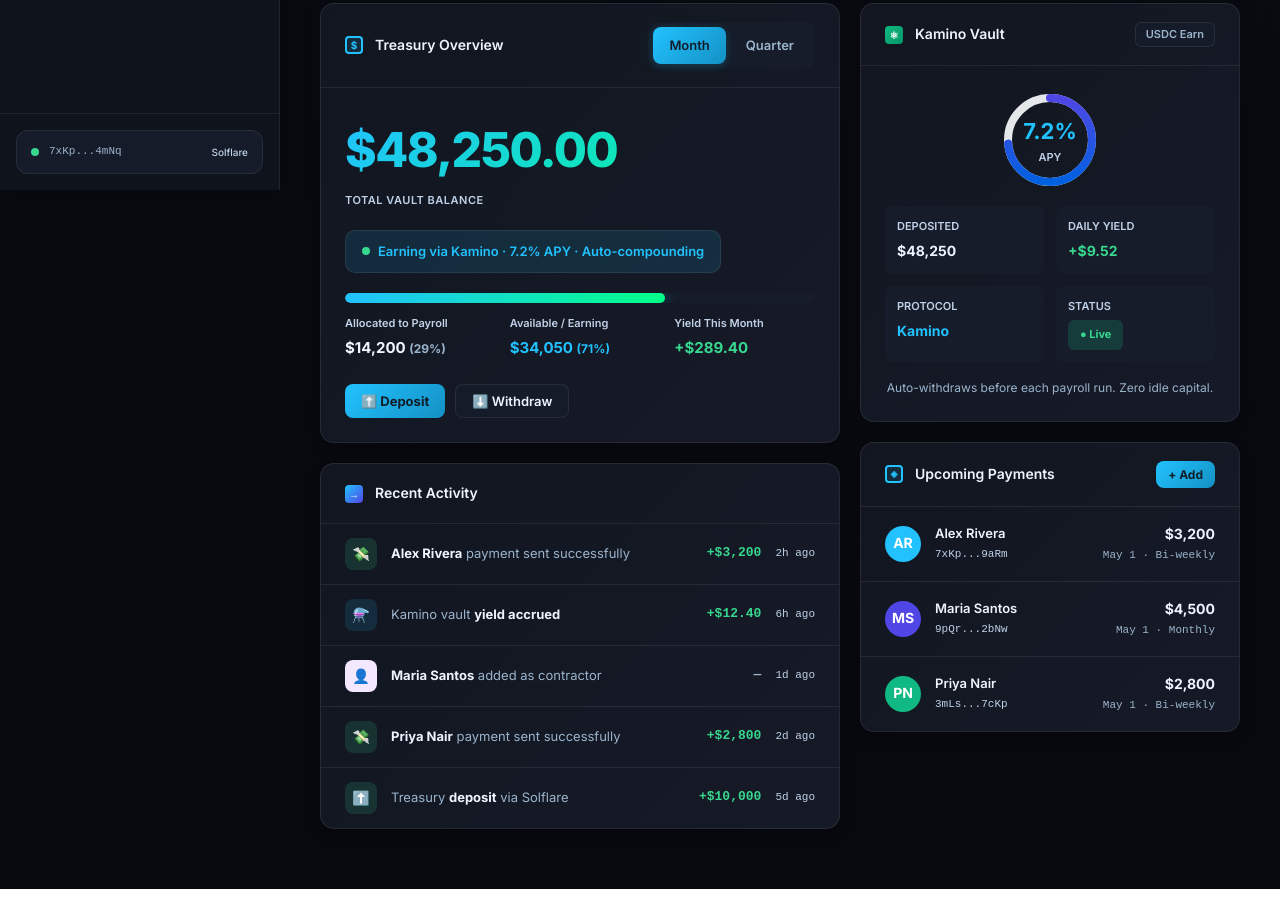
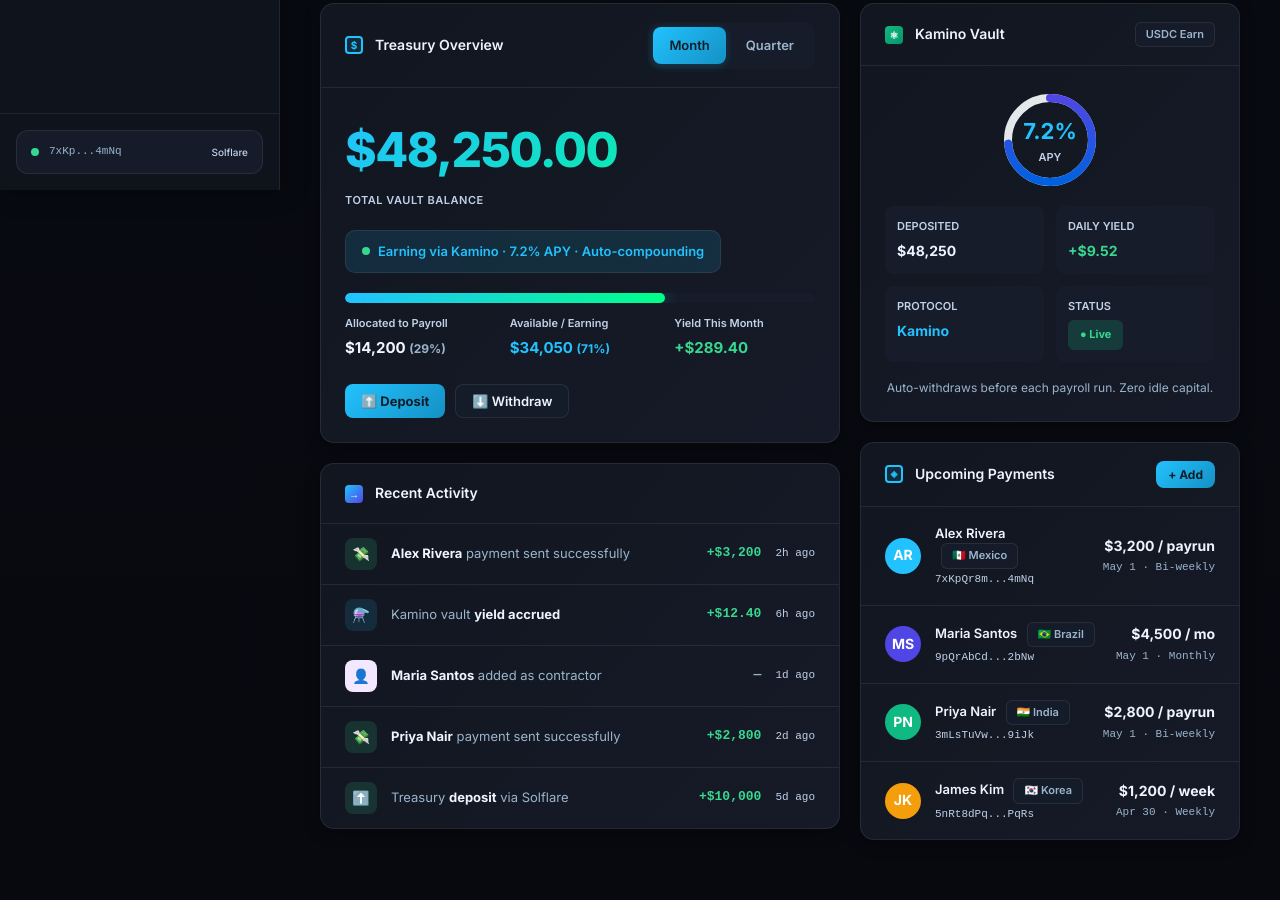
Before and after one commit to LordKaiRex/paystream, a website: page index.html in a window 1280 px wide. Shown: the part 610-1510 px from the top of the page. Drawn offline with Linux system fonts and the light colour scheme.

Commit message:
Update dashboard upcoming payments to render dynamically on submit

```diff
--- a/index.html
+++ b/index.html
@@ -1394,39 +1394,7 @@
                 <button class="btn btn-primary" style="padding: 6px 12px; font-size: 12px;" onclick="openModal('addPaymentModal')">+ Add</button>
               </div>
               <div class="schedule-list" id="scheduleList">
-                <div class="schedule-item">
-                  <div class="avatar" style="background: var(--accent);">AR</div>
-                  <div class="schedule-info">
-                    <div class="schedule-name">Alex Rivera</div>
-                    <div class="schedule-wallet">7xKp...9aRm</div>
-                  </div>
-                  <div class="schedule-right">
-                    <div class="schedule-amount">$3,200</div>
-                    <div class="schedule-date">May 1 · Bi-weekly</div>
-                  </div>
-                </div>
-                <div class="schedule-item">
-                  <div class="avatar" style="background: #4F46E5;">MS</div>
-                  <div class="schedule-info">
-                    <div class="schedule-name">Maria Santos</div>
-                    <div class="schedule-wallet">9pQr...2bNw</div>
-                  </div>
-                  <div class="schedule-right">
-                    <div class="schedule-amount">$4,500</div>
-                    <div class="schedule-date">May 1 · Monthly</div>
-                  </div>
-                </div>
-                <div class="schedule-item">
-                  <div class="avatar" style="background: #10B981;">PN</div>
-                  <div class="schedule-info">
-                    <div class="schedule-name">Priya Nair</div>
-                    <div class="schedule-wallet">3mLs...7cKp</div>
-                  </div>
-                  <div class="schedule-right">
-                    <div class="schedule-amount">$2,800</div>
-                    <div class="schedule-date">May 1 · Bi-weekly</div>
-                  </div>
-                </div>
+                <!-- Dashboard upcoming payments will render here dynamically -->
               </div>
             </div>
           </div>
@@ -1876,13 +1844,13 @@
   }
 
   function renderPayrollSchedule() {
-    const scheduleList = document.querySelector('#page-payroll .schedule-list');
-    if (!scheduleList) return;
-
-    // Clear existing items
+    const scheduleLists = document.querySelectorAll('#scheduleList, #page-payroll .schedule-list');
+    if (!scheduleLists.length) return;
+
+    scheduleLists.forEach(scheduleList => {
       scheduleList.innerHTML = '';
-
-    // Add each payment
+      const isDashboard = scheduleList.id === 'scheduleList';
+
       scheduledPayments.forEach(payment => {
         const itemDiv = document.createElement('div');
         itemDiv.className = 'schedule-item';
@@ -1893,24 +1861,26 @@
         const amountText = payment.frequency === 'once' ? `$${payment.amountUSDC.toLocaleString()}` :
                           `$${payment.amountUSDC.toLocaleString()} / ${payment.frequency === 'monthly' ? 'mo' : payment.frequency === 'weekly' ? 'week' : 'payrun'}`;
 
+        const dateText = isDashboard ? `${payment.nextPaymentDate} · ${frequencyText}` : `Next: ${payment.nextPaymentDate}`;
+        const walletText = isDashboard ? `${payment.contractorWallet.substring(0, 8)}...${payment.contractorWallet.substring(payment.contractorWallet.length - 4)}` : `${payment.contractorWallet.substring(0, 8)}...${payment.contractorWallet.substring(payment.contractorWallet.length - 4)} · ${frequencyText}`;
+
         itemDiv.innerHTML = `
           <div class="avatar" style="background: ${payment.avatarBg};">${payment.initials}</div>
           <div class="schedule-info">
             <div class="schedule-name">${payment.contractorName} <span class="tag" style="margin-left: 6px;">${payment.country}</span></div>
-          <div class="schedule-wallet">${payment.contractorWallet.substring(0, 8)}...${payment.contractorWallet.substring(payment.contractorWallet.length - 4)} · ${frequencyText}</div>
+            <div class="schedule-wallet">${walletText}</div>
           </div>
           <div class="schedule-right">
             <div class="schedule-amount">${amountText}</div>
-          <div class="schedule-date">Next: ${payment.nextPaymentDate}</div>
-        </div>
-        <div class="status-pill active" style="margin-left: 12px;">● Active</div>
-        <button class="btn btn-secondary" style="font-size: 12px; margin-left: 10px; padding: 8px 12px;" onclick="editPayment('${payment.id}')">Edit</button>
+            <div class="schedule-date">${dateText}</div>
+          </div>
+          ${isDashboard ? '' : `<div class="status-pill active" style="margin-left: 12px;">● Active</div><button class="btn btn-secondary" style="font-size: 12px; margin-left: 10px; padding: 8px 12px;" onclick="editPayment('${payment.id}')">Edit</button>`}
         `;
 
         scheduleList.appendChild(itemDiv);
       });
-
-    // Update the count
+    });
+
     const countSpan = document.querySelector('#page-payroll .card-header span');
     if (countSpan) {
       countSpan.textContent = `${scheduledPayments.length} active`;
```
Lines whose indentation alone changed are shown as unchanged.
